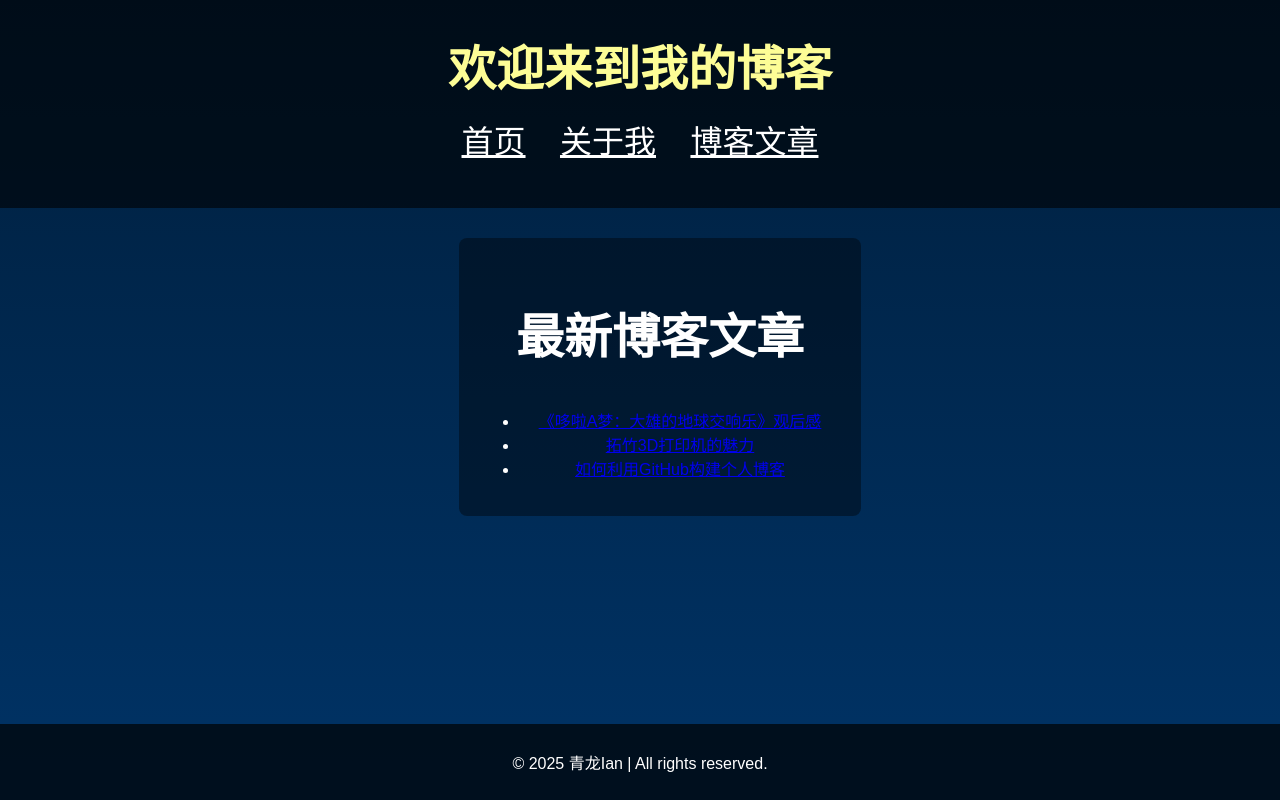
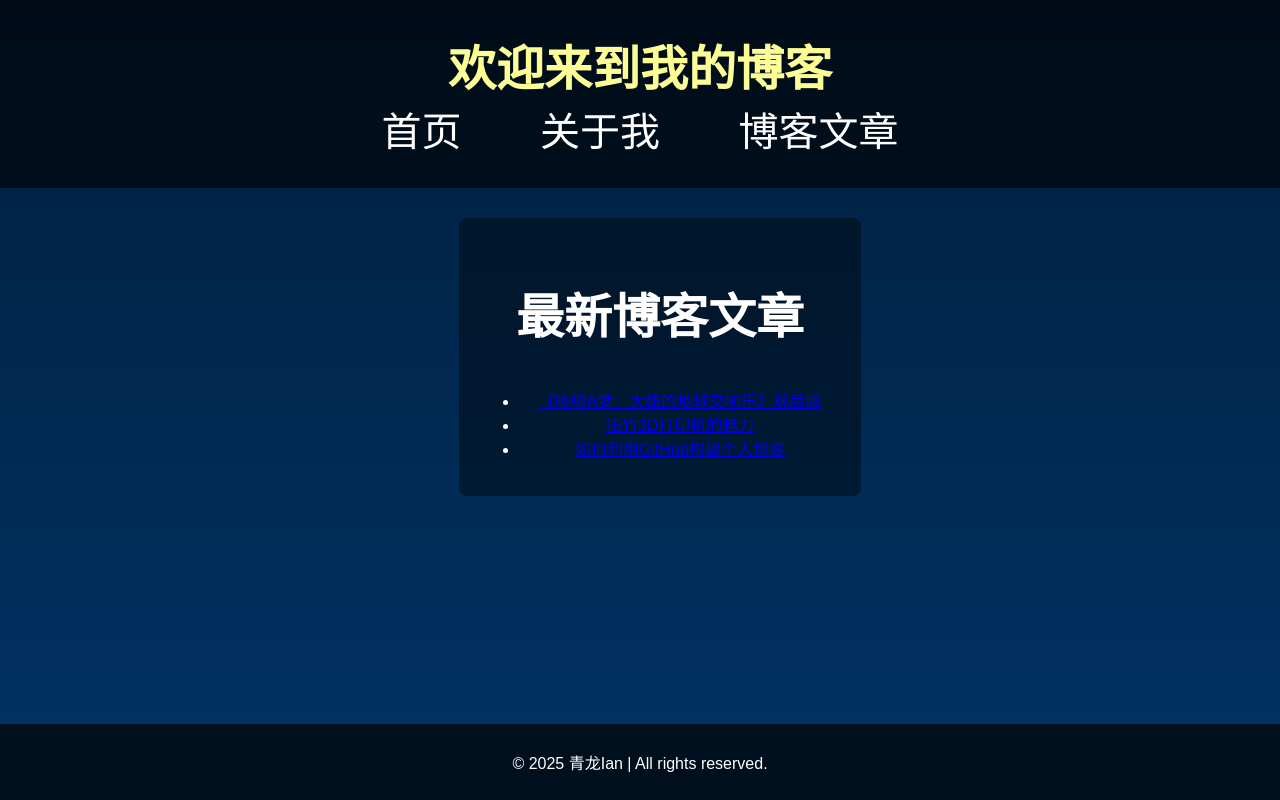
Before and after one commit to qinglonglu/qinglonglu.github.io, a plain HTML site: page index.html in a window 1280 px wide. Shown: the top 800 px of the page. Drawn offline with Linux system fonts and the light colour scheme.

Commit message:
Update style.css

```diff
--- a/style.css
+++ b/style.css
@@ -33,6 +33,7 @@ nav ul {
     list-style-type: none;
     padding: 0;
     text-align: center;  /* 导航项居中 */
+    margin: 0;
 }
 
 nav ul li {
@@ -40,17 +41,27 @@ nav ul li {
     margin: 0 15px;
 }
 
+/* 导航链接样式 */
 nav ul li a {
     color: #fff;               /* 保持链接文字颜色为白色 */
-    text-decoration: underline; /* 添加下划线 */
-    font-size: 2rem;            /* 增大链接字体大小为2rem */
-    transition: all 0.3s ease;  /* 添加过渡效果 */
+    text-decoration: none;      /* 去掉默认的下划线 */
+    font-size: 2.5rem;            /* 修改字体大小为2.5rem */
+    padding: 10px 20px;         /* 增加内边距，给按钮一点空间 */
+    border: 2px solid transparent; /* 初始边框透明 */
+    border-radius: 5px;         /* 圆角按钮 */
+    transition: all 0.3s ease;  /* 平滑过渡效果 */
 }
 
-/* 鼠标悬停时，导航链接的颜色和下划线变化 */
+/* 鼠标悬停时的效果 */
 nav ul li a:hover {
-    color: #ffeb3b;  /* 悬停时文字颜色变为黄色 */
-    text-decoration: none;  /* 悬停时去掉下划线 */
+    background-color: #ffeb3b;  /* 悬停时，背景颜色变为黄色 */
+    color: #001f3d;  /* 悬停时，文字颜色变为深蓝 */
+    border-color: #ffeb3b;  /* 悬停时，边框变为黄色 */
+}
+
+/* 按钮点击效果 */
+nav ul li a:active {
+    transform: scale(0.95);  /* 点击时缩小按钮，提供点击反馈 */
 }
 
 /* 内容区域 */
```
